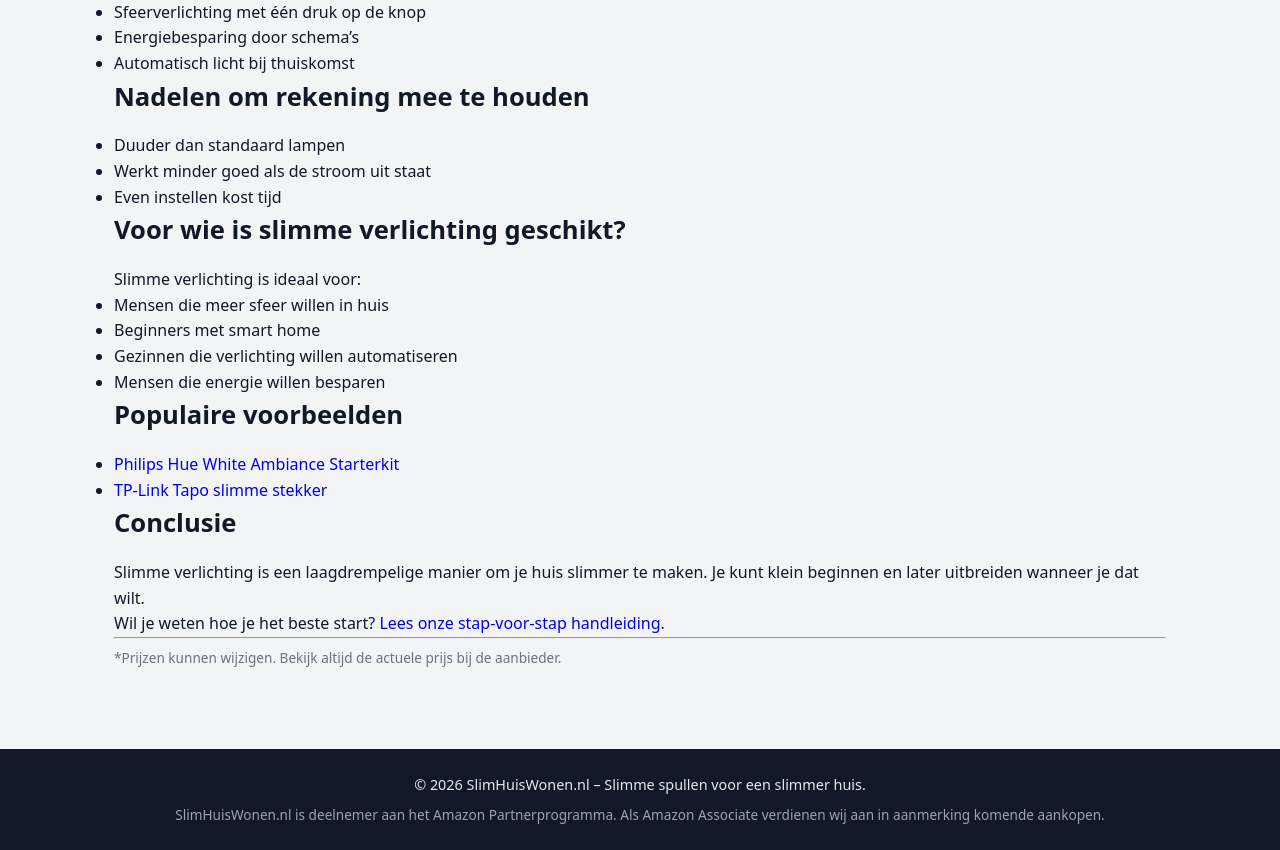
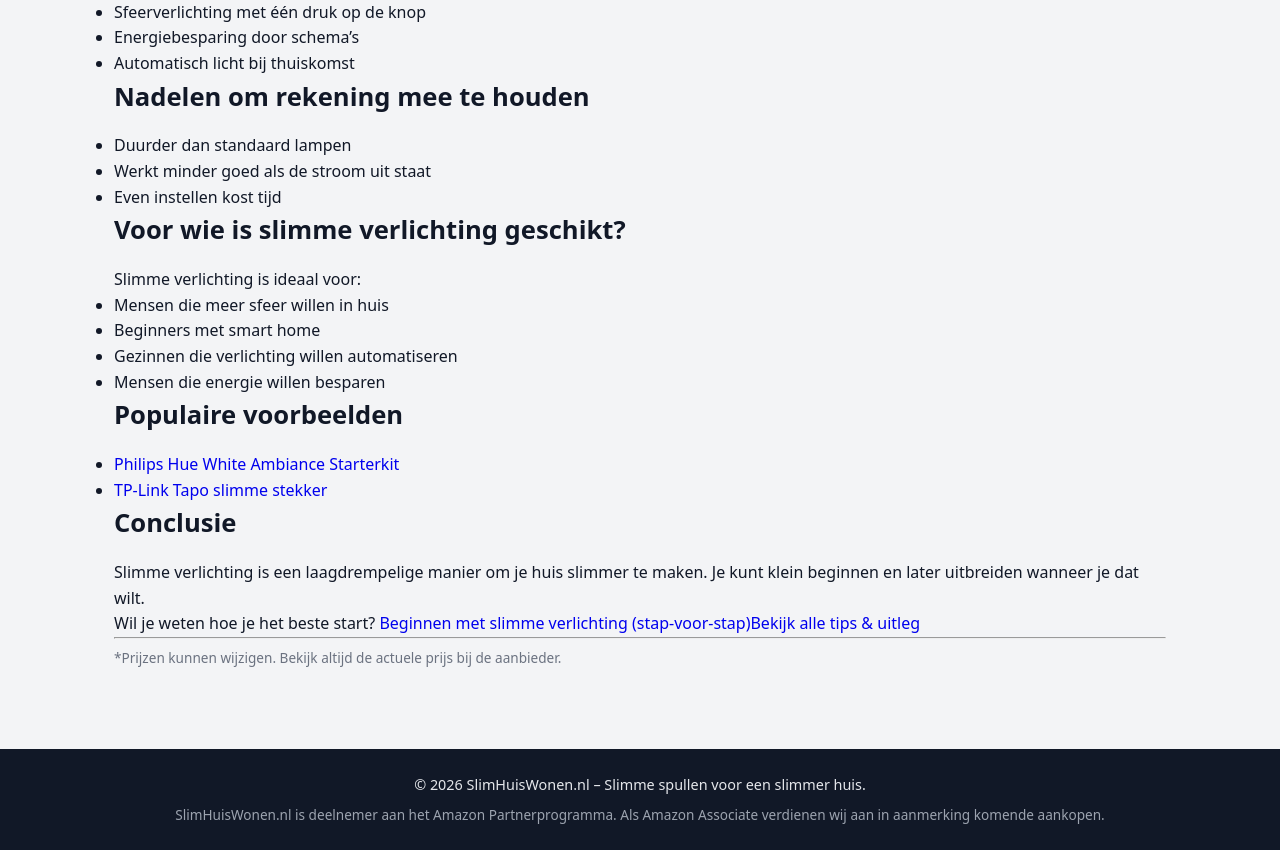
Before and after one commit to hafidgrad/SlimHuisWonen, a Next.js app: page /tips/wat-is-slimme-verlichting in a window 1280 px wide. Shown: the part 860-1710 px from the top of the page. Built offline with nearby package versions, Linux system fonts and the light colour scheme.

Commit message:
app/tips/wat-is-slimme-verlichting/page.jsx

```diff
--- a/app/tips/wat-is-slimme-verlichting/page.jsx
+++ b/app/tips/wat-is-slimme-verlichting/page.jsx
@@ -87,7 +87,7 @@ export default function WatIsSlimmeVerlichting() {
           <h2>Nadelen om rekening mee te houden</h2>
 
           <ul>
-            <li>Duuder dan standaard lampen</li>
+            <li>Duurder dan standaard lampen</li>
             <li>Werkt minder goed als de stroom uit staat</li>
             <li>Even instellen kost tijd</li>
           </ul>
@@ -132,8 +132,11 @@ export default function WatIsSlimmeVerlichting() {
             Wil je weten hoe je het beste start?
             {" "}
             <Link href="/tips/beginnen-met-slimme-verlichting">
-              Lees onze stap-voor-stap handleiding
-            </Link>.
+  Beginnen met slimme verlichting (stap-voor-stap)
+</Link>
+<Link href="/tips">
+  Bekijk alle tips & uitleg
+</Link>
           </p>
 
           <hr />
```
